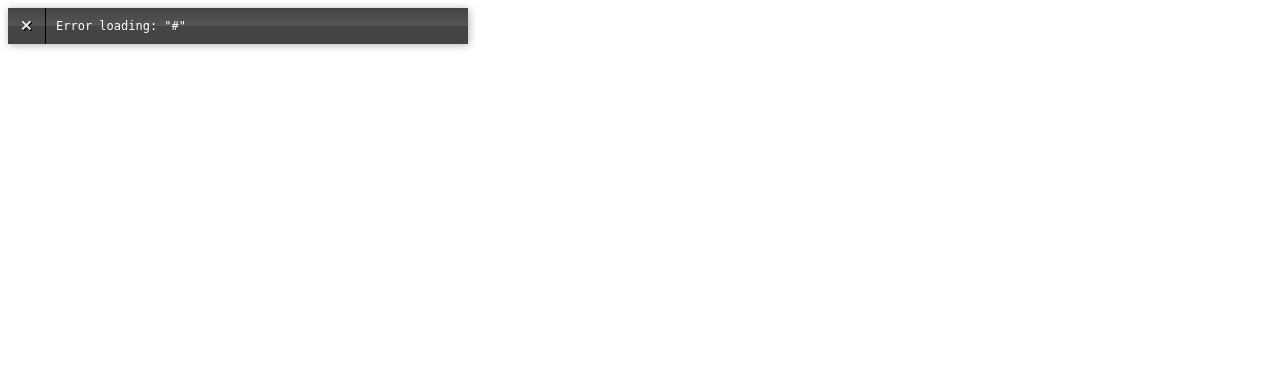
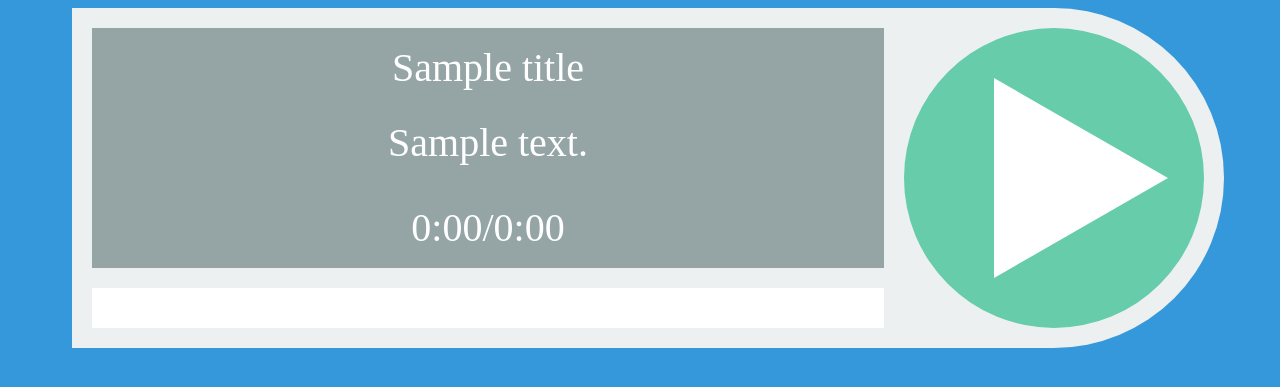
Before and after one commit to syb1001/ThuHelper, a Django app: template ThuHelper/templates/player.html in a window 1280 px wide. Shown: the top 387 px of the page. Run offline with Django 3.2, Linux system fonts and the light colour scheme; the template is opened without the code that fills it: most values are stand-ins (such as "Sample title", 1, 10 or a date in 2020).

Commit message:
放弃外源库，重新实现html5播放器，优化界面

```diff
--- a/ThuHelper/templates/player.html
+++ b/ThuHelper/templates/player.html
@@ -1,18 +1,32 @@
 <!DOCTYPE html>
 <html>
 <head>
-    <meta charset="utf-8">
-    <script type="text/javascript" src="../../static/js/audio.min.js"></script>
-    <script>
-        audiojs.events.ready(function() {
-            var as = audiojs.createAll();
-        });
-    </script>
+	<meta charset="utf-8">
+	<title>html5播放器</title>
+  <link rel="stylesheet" type="text/css" href="../../static/styles/player.css">
 </head>
 <body>
-    <audio autoplay="autoplay">
-        <source src="{{ musicUrl }}">
-        Sorry，您的浏览器不支持html5播放器(╯‵□′)╯︵┻━┻
-    </audio>
+	<audio id="audio" autoplay="autoplay">
+		<source src="{{ musicUrl }}">
+        抱歉，您的浏览器不支持html5播放器
+	</audio>
+	<div id="controls">
+		<div id="btnwrap">
+			<div id="btn" class="play"></div>
+		</div>
+		<div id="wrap">
+			<div id="info">
+				<p id="title">{{ title }}</p>
+				<p id="description">{{ description }}</p>
+				<span id="time">0:00/0:00</span>
+			</div>
+			<div id="totalProgress">
+				<div id="bufferProgress">
+					<div id="currentProgress"></div>
+				</div>
+			</div>
+		</div>
+	</div>
+	<script type="text/javascript" src="../../static/js/player.js"></script>
 </body>
 </html>
--- /dev/null
+++ b/static/js/player.js
@@ -0,0 +1,101 @@
+// 页面对象较少
+// 使用全局变量方便引用
+audio = document.getElementById('audio');
+btn = document.getElementById('btn');
+time = document.getElementById('time');
+totalProgress = document.getElementById('totalProgress');
+bufferProgress = document.getElementById('bufferProgress');
+currentProgress = document.getElementById('currentProgress');
+duration = 0;
+
+// 下载音乐时触发事件
+// 更新缓冲条
+audio.addEventListener('progress', function() {
+	var percent = audio.buffered.end(0) / audio.duration;
+	bufferProgress.style.width = totalProgress.offsetWidth * percent + 'px';
+});
+
+// 播放时间改变事件
+// 更新播放时间的文字和进度条
+audio.addEventListener('timeupdate', function() {
+	time.innerText = formTime(audio.currentTime) + '/' + formTime(duration);
+	var percent = audio.currentTime / audio.duration;
+	currentProgress.style.width = totalProgress.offsetWidth * percent + 'px';
+});
+
+// 音乐可以播放时触发此事件
+// 用于音乐的自动播放
+// ios手机无效
+audio.addEventListener('canplay', function() {
+	if (hasClass(btn, 'play')) {
+		replaceClass(btn, 'play', 'pause');
+		audio.play();
+	}
+});
+
+// 加载音乐文件时获取到音乐时长的事件
+audio.addEventListener('durationchange', function() {
+	duration = Math.ceil(audio.duration);
+	time.innerText = formTime(0) + '/' + formTime(duration);
+});
+
+// 音乐播放结束时触发
+// 用于循环播放
+audio.addEventListener('ended', function() {
+	audio.play();
+});
+
+// 播放暂停按钮点击事件
+btn.addEventListener('click', function() {
+	if (hasClass(btn, 'pause')) {
+		replaceClass(btn, 'pause', 'play');
+		audio.pause();
+	} else if (hasClass(btn, 'play')) {
+		replaceClass(btn, 'play', 'pause');
+		audio.play();
+	}
+});
+
+// 进度条点击事件
+// 调整播放进度
+totalProgress.addEventListener('click', function(e) {
+	var leftPos = document.getElementById('controls').offsetLeft + this.offsetLeft;
+	var len = e.clientX - leftPos;
+	if (len / totalProgress.offsetWidth <= audio.buffered.end(0) / audio.duration) {
+		currentProgress.style.width = len + 'px';
+		audio.currentTime = audio.duration * len / totalProgress.offsetWidth;
+	}
+});
+
+// 对DOM元素的CSS类进行操作
+function hasClass(element, className) {
+	return element.className.indexOf(className) >= 0;
+}
+
+function addClass(element, className) {
+	if (!hasClass(element, className)) {
+		element.className += className;
+	}
+}
+
+function removeClass(element, className) {
+	if (hasClass(element, className)) {
+		var reg = new RegExp('(\\s|^)' + className + '(\\s|$)');
+		element.className = element.className.replace(reg, '');
+	}
+}
+
+function replaceClass(element, classNameOld, classNameNew) {
+	if (hasClass(element, classNameOld)) {
+		var reg = new RegExp('(\\s|^)' + classNameOld + '(\\s|$)');
+		element.className = element.className.replace(reg, classNameNew);
+	}
+}
+
+// 根据音乐播放的秒数得到时间字符串
+function formTime(second) {
+	var duration = Math.ceil(second);
+	var mins = Math.floor(duration / 60);
+	var secs = duration % 60;
+	return '' + mins + ':' + (secs < 10 ? ('0' + secs) : secs);
+}
--- /dev/null
+++ b/static/styles/player.css
@@ -0,0 +1,109 @@
+body {
+	background-color: #3498db;
+}
+
+#controls {
+	position: absolute;
+	margin: auto 5%;
+	width: 90%;
+	height: 340px;
+	background-color: #ecf0f1;
+	border-top-right-radius: 170px;
+	border-bottom-right-radius: 170px;
+}
+
+#wrap {
+	margin: 20px 340px 20px 20px;
+}
+
+#info {
+	position: relative;
+	margin: 20px 0px;
+	height: 240px;
+	background-color: #95a5a6;
+	font-size: 40px;
+	font-family: Microsoft Yahei;
+	text-align: center;
+	color: white;
+}
+
+#title {
+	margin: 0px;
+	line-height: 80px;
+}
+
+#description {
+	margin: 10px auto;
+	font-size: 40px;
+	line-height: 50px;
+}
+
+#time {
+	line-height: 100px;
+}
+
+#btnwrap {
+	position: relative;
+	float: right;
+	margin: 20px;
+	width: 300px;
+	height: 300px;
+	background-color: #66ccaa;
+	border-radius: 150px;
+}
+
+#btnwrap:hover {
+	position: relative;
+	float: right;
+	margin: 20px;
+	width: 300px;
+	height: 300px;
+	background-color: #66ddbb;
+	border-radius: 150px;
+}
+
+#btn {
+	position: absolute;
+}
+
+#btn.play {
+	width: 0px;
+	height: 0px;
+	border-style: solid;
+	border-top: 100px solid transparent;
+	border-bottom: 100px solid transparent;
+	border-left: 174px solid white;
+	border-right: 0px;
+	margin: 50px 55px 50px 90px;
+}
+
+#btn.pause {
+	width: 155px;
+	height: 200px;
+	background: -webkit-gradient(linear, left top, right top,
+		color-stop(0, white),
+		color-stop(0.35, white),
+		color-stop(0.36, transparent),
+		color-stop(0.65, transparent),
+		color-stop(0.66, white),
+		color-stop(1, white)
+	);
+	margin: 50px 73px 52px 73px;
+}
+
+#currentProgress {
+	width: 0px;
+	height: 40px;
+	background-color: #7f8c8d;
+}
+
+#bufferProgress {
+	width: 0px;
+	height: 40px;
+	background-color: #66ccaa;
+}
+
+#totalProgress {
+	height: 40px;
+	background-color: white;
+}
```
Also changed, not shown: ThuHelper/views.py (+7 -2 lines), static/js/audio.min.js (deleted).
